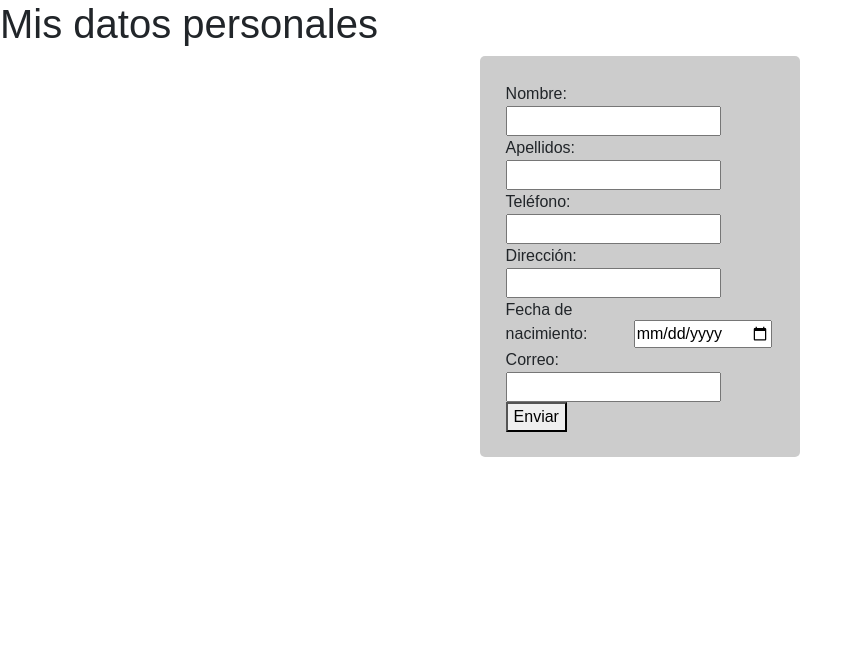
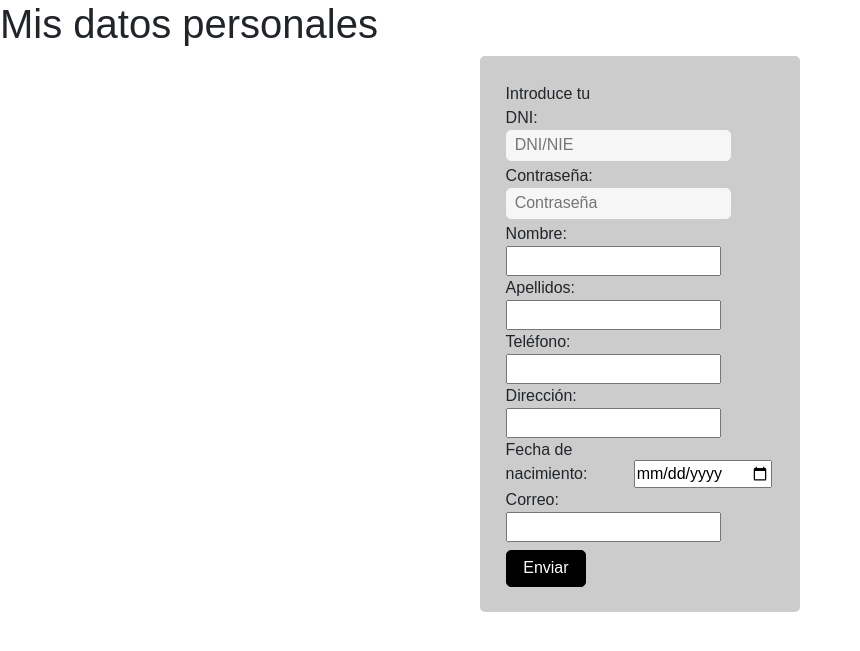
Before and after one commit to martaboso98/Ilerna-Bank, a PHP site: page /datosPersonales.php in a window 1280 px wide. Shown: the part 72-723 px from the top of the page, without its empty margins (0-860 px from the left). Run offline with PHP 8.4, Linux system fonts and the light colour scheme.

Commit message:
datosPersonales_cambios

```diff
--- a/contacto.php
+++ b/contacto.php
@@ -42,10 +42,6 @@
   <!-- Fin header -->
 
   <main>
-    <figure class="main_figure">
-      <img src="" alt="main img">
-    </figure>
-
     <button class="open_button" onclick="openForm()"><i class="bx bxs-chat"></i>Chat</button>
 
     <div class="chat_popup" id="myForm">
--- a/datosPersonales.php
+++ b/datosPersonales.php
@@ -39,20 +39,32 @@
     <section id="datosPersonales">
 
     <h1> Mis datos personales </h1>
-        <form action="insertarDatos.php" method="POST">
-            <label for="nombre">Nombre: </label>
+        <form action="insertarDatos.php" method="POST" >
+            <label for="dni" class="label">Introduce tu DNI:</label>
+                <input type="text" name="dni" id="dni" placeholder="DNI/NIE" required>
+
+            <label for="contrasenya" class="label">Contraseña:</label>
+                <input type="text" name="contrasenya" id="contrasenya" placeholder="Contraseña" required>
+
+            <label for="nombre" class="label">Nombre: </label>
                 <input type="text" name="nombre" id="nombre" required>
-            <label for="apellidos">Apellidos: </label>
+
+            <label for="apellidos" class="label">Apellidos: </label>
                 <input type="text" name="apellidos" id="apellidos" required>
-            <label for="tfno">Teléfono: </label>
+
+            <label for="tfno" class="label">Teléfono: </label>
                 <input type="tel" name="tfno" id="tfno" required>
-            <label for="direccion">Dirección: </label>
+
+            <label for="direccion" class="label">Dirección: </label>
                 <input type="text" name="direccion" id="direccion" required>
-            <label for="fecha">Fecha de nacimiento: </label>
+
+            <label for="fecha" class="label">Fecha de nacimiento: </label>
                 <input type="date" name="fecha" id="fecha" required>
-            <label for="correo">Correo: </label>
+
+            <label for="correo" class="label">Correo: </label>
                 <input type="email" name="correo" id="correo" required>
-            <button type="submit">Enviar</button>
+
+            <input type="submit" name="enviar" value="Enviar">
         </form>
     </section>
 
--- a/index.php
+++ b/index.php
@@ -42,13 +42,13 @@
         <form action="consulta1.php" method="POST">
             <div>
             <label for="dni" class="label">Introduce tu DNI:</label>
-            <input type="text" name="dni" id="dni" placeholder="DNI/NIE" required>
+              <input type="text" name="dni" id="dni" placeholder="DNI/NIE" required>
             <!-- Acceder con pasaporte también -->
             </div>
 
             <div>
             <label for="contrasenya" class="label">Contraseña:</label>
-            <input type="text" name="contrasenya" id="contrasenya" placeholder="Contraseña" required>
+              <input type="text" name="contrasenya" id="contrasenya" placeholder="Contraseña" required>
             <!-- He olvidado mi contraseña:
             Si no recuerdas tu contraseña de acceso, desde esta página puedes solicitarla.<label DNI>
             Este servicio solo será válido si previamente no has bloqueado tus claves de acceso. En ese caso, deberás ponerte en contacto con tu oficina o con los servicios de atención de tu entidad.-->
```
